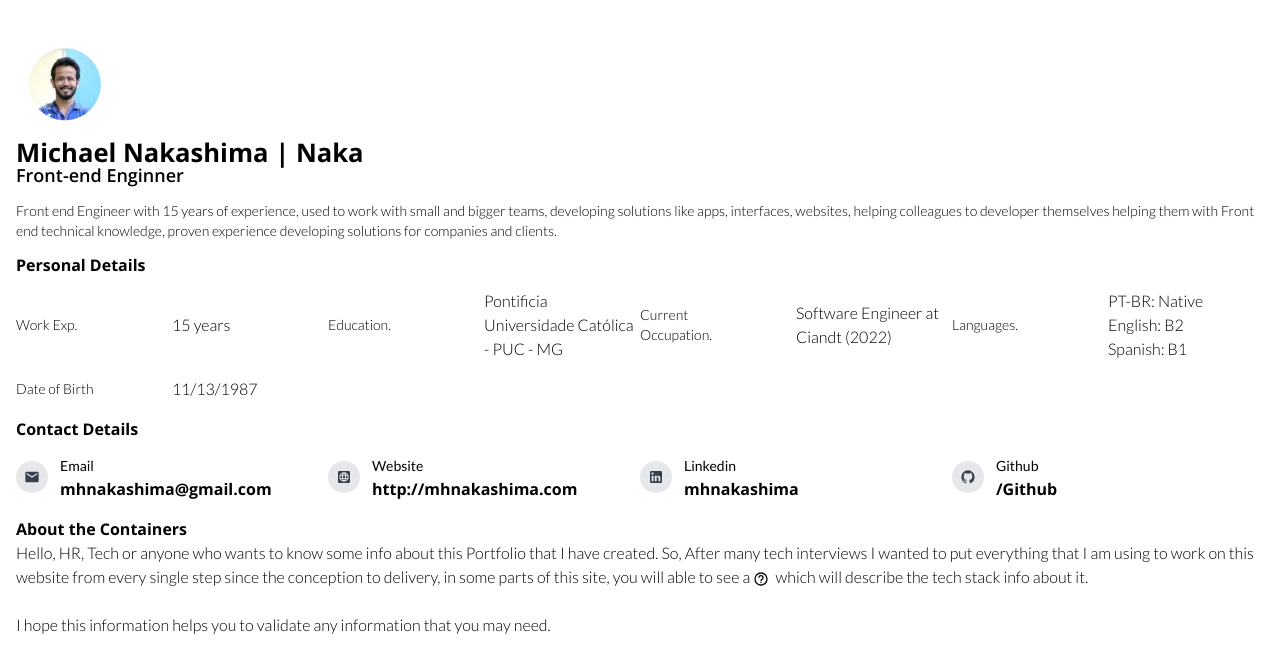
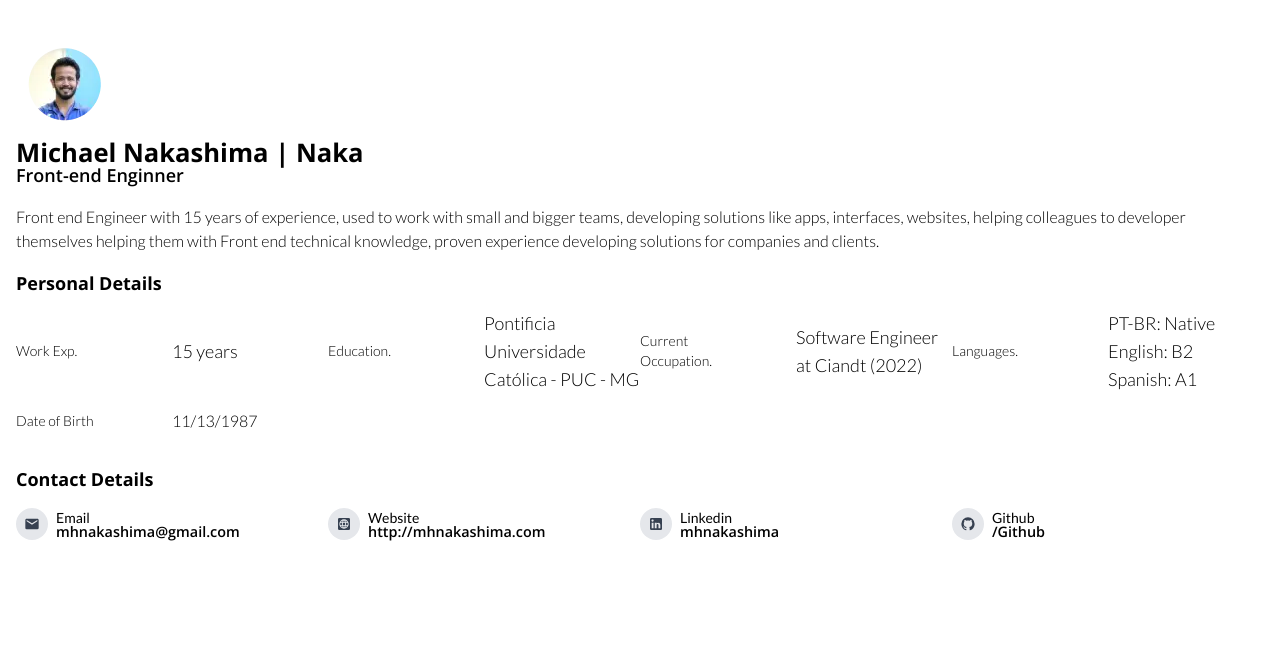
Before and after one commit to mhnakashima/portfolio-info, a React app: page / in a window 1280 px wide. Shown: the top 672 px of the page. Built offline with nearby package versions, Linux system fonts and the light colour scheme.

Commit message:
components and testing

```diff
--- a/src/App.js
+++ b/src/App.js
@@ -1,10 +1,11 @@
-import { mdiEmail, mdiGithub, mdiHelpCircleOutline, mdiLinkedin, mdiWebBox } from '@mdi/js';
+import { mdiHelpCircleOutline } from '@mdi/js';
+import Icon from '@mdi/react';
 import React from 'react';
-import logo from './assets/images/profile.webp';
-import { Badge } from './components/Badge/Badge';
+import { Header } from './components/Header/Header';
 import "./styles.scss";
-import Icon from '@mdi/react';
-import { Header } from './components/Header/Header';
+
+import ContactDetails from './components/ContactDetails/ContactDetails';
+import PersonalDetails from './components/PersonalDetails/PersonalDetails';
 
 const App = () => {
     return (
@@ -12,66 +13,9 @@
 
             <Header />
 
-            <div className='section'>
-                <h3 className='font-bold'>Personal Details</h3>
+            <PersonalDetails />
 
-                <div className='mt-3 grid grid-cols-1 md:grid-cols-2 lg:grid-cols-4'>
-                    <div className='grid grid-cols-2 items-center mb-4'>
-                        <span className='text-sm font-light'>Work Exp.</span>
-                        <span className='text-base font-light'>15 years</span>
-                    </div>
-
-                    <div className='grid grid-cols-2 items-center mb-4'>
-                        <span className='text-sm font-light'>Education.</span>
-                        <span className='text-base font-light'>Pontificia Universidade Católica - PUC - MG</span>
-                    </div>
-
-                    <div className='grid grid-cols-2 items-center mb-4'>
-                        <span className='text-sm font-light'>Current<br />Occupation.</span>
-                        <span className='text-base font-light'>Software Engineer at Ciandt (2022)</span>
-                    </div>
-
-                    <div className='grid grid-cols-2 items-center mb-4'>
-                        <span className='text-sm font-light'>Languages.</span>
-                        <p className='text-base font-light'>
-                            <ul className='list-none'>
-                                <li>PT-BR: Native</li>
-                                <li>English: B2</li>
-                                <li>Spanish: B1</li>
-                            </ul>
-                        </p>
-                    </div>
-
-                    <div className='grid grid-cols-2 items-center mb-4'>
-                        <span className='text-sm font-light'>Date of Birth</span>
-                        <span className='text-base font-light'>11/13/1987</span>
-                    </div>
-                </div>
-            </div>
-
-            <div className='section'>
-                <h3 className='font-bold'>Contact Details</h3>
-
-                <div className='mt-3 grid grid-cols-1 sm:grid-cols-2 lg:grid-cols-4'>
-                    <Badge icon={mdiEmail} label={`Email`} text={`mhnakashima@gmail.com`} />
-                    <Badge icon={mdiWebBox} label={`Website`} text={<a href='http://mhnakashima.com' target='_blank'>http://mhnakashima.com</a>} />
-                    <Badge icon={mdiLinkedin} label={`Linkedin`} text={<a href='https://www.linkedin.com/in/mhnakashima/' target='_blank'>mhnakashima</a>} />
-                    <Badge icon={mdiGithub} label={`Github`} text={<a href='https://github.com/mhnakashima' target='_blank'>/Github</a>} />
-                </div>
-            </div>
-
-            <div className='section'>
-                <h3 className='font-bold'>About the Containers</h3>
-
-                <p className='text text-base font-light'>
-                    Hello, HR, Tech or anyone who wants to know some info about this Portfolio that I have created. So,
-                    After many tech interviews I wanted to put everything that I am using to work on this website from
-                    every single step since the conception to delivery, in some parts of this site, you will able to see a <Icon className='inline' path={mdiHelpCircleOutline} size={`1rem`} aria-label='Interrogation icon' />&nbsp;
-                    which will describe the tech stack info about it.<br /><br />I hope this information helps you to validate
-                    any information that you may need.
-                </p>
-
-            </div>
+            <ContactDetails />
 
         </aside>
     );
--- a/src/components/Badge/Badge.js
+++ b/src/components/Badge/Badge.js
@@ -3,15 +3,17 @@
 import Avatar from '../Avatar/Avatar';
 import { mdiReload } from '@mdi/js';
 
+import './badge.scss';
+
 const Badge = ({ icon, label, text }) => {
     return (
-        <div className='items flex mb-4 items-center'>
+        <div className='items flex mb-4 items-center' data-testid="badge">
             <Avatar>
                 <Icon path={icon ?? mdiReload} size={`1rem`} />
             </Avatar>
-            <div className='ml-3 description'>
+            <div className='ml-2 description'>
                 <span className='bagde--label text-sm'>{label ?? ''}</span>
-                <h4 className='bagde--text text-base font-bold'>{text ?? ''}</h4>
+                <h4 className='bagde--text font-semibold -mt-2'>{text ?? ''}</h4>
             </div>
         </div>
     )
--- /dev/null
+++ b/src/components/Badge/badge.scss
@@ -0,0 +1,6 @@
+.bagde{
+
+    &--text{
+        font-size: 0.9rem;
+    }
+}
--- /dev/null
+++ b/src/components/ContactDetails/ContactDetails.js
@@ -0,0 +1,20 @@
+import React from "react";
+import { Badge } from "../Badge/Badge";
+import { mdiEmail, mdiGithub, mdiLinkedin, mdiWebBox } from "@mdi/js";
+
+const ContactDetails = () => {
+    return (
+        <div className='section mb-4' data-testid="contactDetails">
+            <h3 className='text-lg font-bold'>Contact Details</h3>
+
+            <div className='mt-3 grid grid-cols-2 sm:grid-cols-2 lg:grid-cols-4'>
+                <Badge icon={mdiEmail} label={`Email`} text={`mhnakashima@gmail.com`} />
+                <Badge icon={mdiWebBox} label={`Website`} text={<a href='http://mhnakashima.com' target='_blank'>http://mhnakashima.com</a>} />
+                <Badge icon={mdiLinkedin} label={`Linkedin`} text={<a href='https://www.linkedin.com/in/mhnakashima/' target='_blank'>mhnakashima</a>} />
+                <Badge icon={mdiGithub} label={`Github`} text={<a href='https://github.com/mhnakashima' target='_blank'>/Github</a>} />
+            </div>
+        </div>
+    );
+}
+
+export default ContactDetails;
--- a/src/components/Header/Header.js
+++ b/src/components/Header/Header.js
@@ -7,12 +7,12 @@
 const Header = () => {
     return (
 
-        <div className='porfolio-info--header section'>
+        <div className='porfolio-info--header section mb-4'>
             <img src={logo} alt="My personal photo" />
             <h1 className={`title mt-1 text-2xl font-bold`}>Michael Nakashima | Naka</h1>
-            <h2 className='subtitle -mt-2 font-semibold text-lg mb-3'>Front-end Enginner</h2>
+            <h2 className='subtitle -mt-2 font-semibold text-lg mb-4'>Front-end Enginner</h2>
 
-            <p className={`text mb-3 text-sm font-light `}>
+            <p className={`text mb-4 text-base font-light `}>
                 Front end Engineer with 15 years of experience, used to work with small and bigger teams,
                 developing solutions like apps, interfaces, websites, helping colleagues to developer themselves
                 helping them with Front end technical knowledge, proven experience developing solutions
--- /dev/null
+++ b/src/components/PersonalDetails/PersonalDetails.js
@@ -0,0 +1,44 @@
+import React from "react";
+
+const PersonalDetails = () => {
+    return (
+        <div data-testid="personalDetails" className='section mb-4'>
+            <h3 className='text-lg font-bold'>Personal Details</h3>
+
+            <div className='mt-3 grid grid-cols-1 md:grid-cols-2 lg:grid-cols-4'>
+                <div className='grid grid-cols-2 items-center mb-4'>
+                    <span className='text-sm font-light'>Work Exp.</span>
+                    <span className='text-lg font-light'>15 years</span>
+                </div>
+
+                <div className='grid grid-cols-2 items-center mb-4'>
+                    <span className='text-sm font-light'>Education.</span>
+                    <span className='text-lg font-light'>Pontificia Universidade Católica - PUC - MG</span>
+                </div>
+
+                <div className='grid grid-cols-2 items-center mb-4'>
+                    <span className='text-sm font-light'>Current<br />Occupation.</span>
+                    <span className='text-lg font-light'>Software Engineer at Ciandt (2022)</span>
+                </div>
+
+                <div className='grid grid-cols-2 items-center mb-4'>
+                    <span className='text-sm font-light'>Languages.</span>
+                    <div className='text-lg font-light'>
+                        <ul className='list-none'>
+                            <li>PT-BR: Native</li>
+                            <li>English: B2</li>
+                            <li>Spanish: A1</li>
+                        </ul>
+                    </div>
+                </div>
+
+                <div className='grid grid-cols-2 items-center mb-4'>
+                    <span className='text-sm font-light'>Date of Birth</span>
+                    <span className='text-base font-light'>11/13/1987</span>
+                </div>
+            </div>
+        </div>
+    )
+};
+
+export default PersonalDetails;
```
Also changed, not shown: 2 other files (tests, documents, lock files or other folders).
